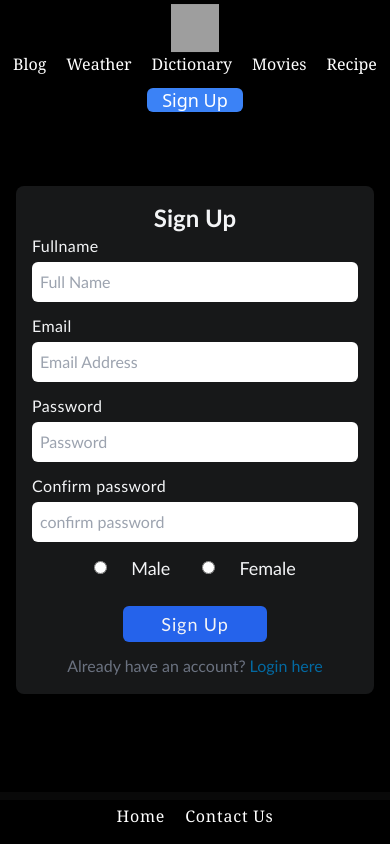
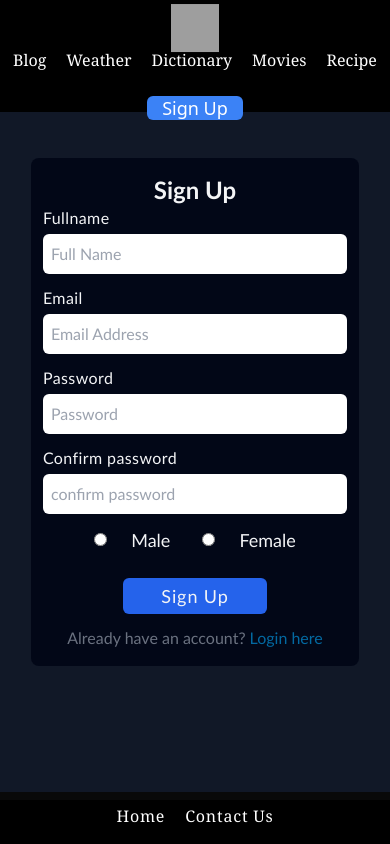
Before and after one commit to Vikash-Bachhety/WebCrafter, a React (Vite) app in the folder frontend/: page /Signup in a window 390 px wide. Built offline with nearby package versions, Linux system fonts and the light colour scheme; grey boxes are pictures that could not be loaded.

Commit message:
background color changed

```diff
--- a/frontend/src/Components/Header.jsx
+++ b/frontend/src/Components/Header.jsx
@@ -56,14 +56,14 @@ function Header() {
       {isLoggedIn ? (
         <button
           onClick={handleLogout}
-          className=" flex justify-center bg-rose-600 hover:bg-rose-800 text-lg items-center text-white md:text-lg font-semibold mt-2 py-2 px-3 md:mt-0 w-auto h-6 md:h-8 rounded-md md:mr-10"
+          className=" flex justify-center bg-rose-600 hover:bg-rose-800 text-lg items-center text-white md:text-lg font-semibold mt-6 py-2 px-3 md:mt-0 w-auto h-6 md:h-8 rounded-md md:mr-10"
         >
           Logout
         </button>
       ) : (
         <button
           onClick={handleRegister}
-          className="animate flex justify-center bg-blue-500 hover:bg-blue-700 text-lg text-white md:text-md mt-2 py-2 items-center md:mt-0 w-24 h-6 md:w-28 md:h-8 rounded-md md:mr-10"
+          className="animate flex justify-center bg-blue-500 hover:bg-blue-700 text-lg text-white md:text-md mt-6 py-2 items-center md:mt-0 w-24 h-6 md:w-28 md:h-8 rounded-md md:mr-10"
         >
           Sign Up
         </button>
--- a/frontend/src/Components/Login.jsx
+++ b/frontend/src/Components/Login.jsx
@@ -5,8 +5,7 @@ import "./Login.css";
 import { toast } from "react-toastify";
 import "react-toastify/dist/ReactToastify.css";
 
-const BASE_URL = "https://webcrafter-production.up.railway.app";
-// const BASE_URL = "http://localhost:3000";
+const BASE_URL = "https://webcrafter-production.up.railway.app" || "http://localhost:3000";
 
 function Login() {
   const [email, setEmail] = useState("");
@@ -45,8 +44,8 @@ function Login() {
   };
 
   return (
-    <div className="min-h-[90vh] flex items-center justify-center bg-black py-12 mx-auto px-2 sm:px-5 lg:px-8">
-      <div className="w-11/12 sm:w-auto px-3 sm:px-6 py-4 bg-slate-200 rounded-lg bg-clip-padding backdrop-filter backdrop-blur-sm bg-opacity-10 flex flex-col items-center">
+    <div className="min-h-[90vh] flex items-center justify-center bg-gray-900 py-12 mx-auto px-2 sm:px-5 lg:px-8">
+      <div className="w-11/12 sm:w-auto px-3 sm:px-6 py-4 bg-slate-950 rounded-lg bg-clip-padding backdrop-filter backdrop-blur-sm bg-opacity-90 flex flex-col items-center">
         <h2 className="text-2xl text-gray-100 font-semibold">Login</h2>
         <form onSubmit={handleSubmit}>
           <div className="mb-4 w-auto text-left">
--- a/frontend/src/Components/Signup.jsx
+++ b/frontend/src/Components/Signup.jsx
@@ -53,8 +53,8 @@ function Signup() {
   };
 
   return (
-    <div className="min-h-[90vh] flex items-center justify-center bg-black py-12 mx-auto px-4 sm:px-6 lg:px-8">
-      <div className="w-full sm:w-auto px-4 sm:px-6 py-4 mt-14 md:mt-0 bg-slate-200 rounded-lg bg-clip-padding backdrop-filter backdrop-blur-sm bg-opacity-10 flex flex-col items-center">
+    <div className="min-h-[90vh] flex items-center justify-center bg-gray-900 py-12 mx-auto px-4 sm:px-6 lg:px-8">
+      <div className="w-11/12 sm:w-auto px-3 sm:px-6 py-4 bg-slate-950 rounded-lg bg-clip-padding backdrop-filter backdrop-blur-sm bg-opacity-90 flex flex-col items-center">
         <h2 className="text-2xl text-gray-100 font-semibold">Sign Up</h2>
         <form className="w-full mx-auto flex flex-col gap-1" onSubmit={handleSubmit}>
           <label
```
